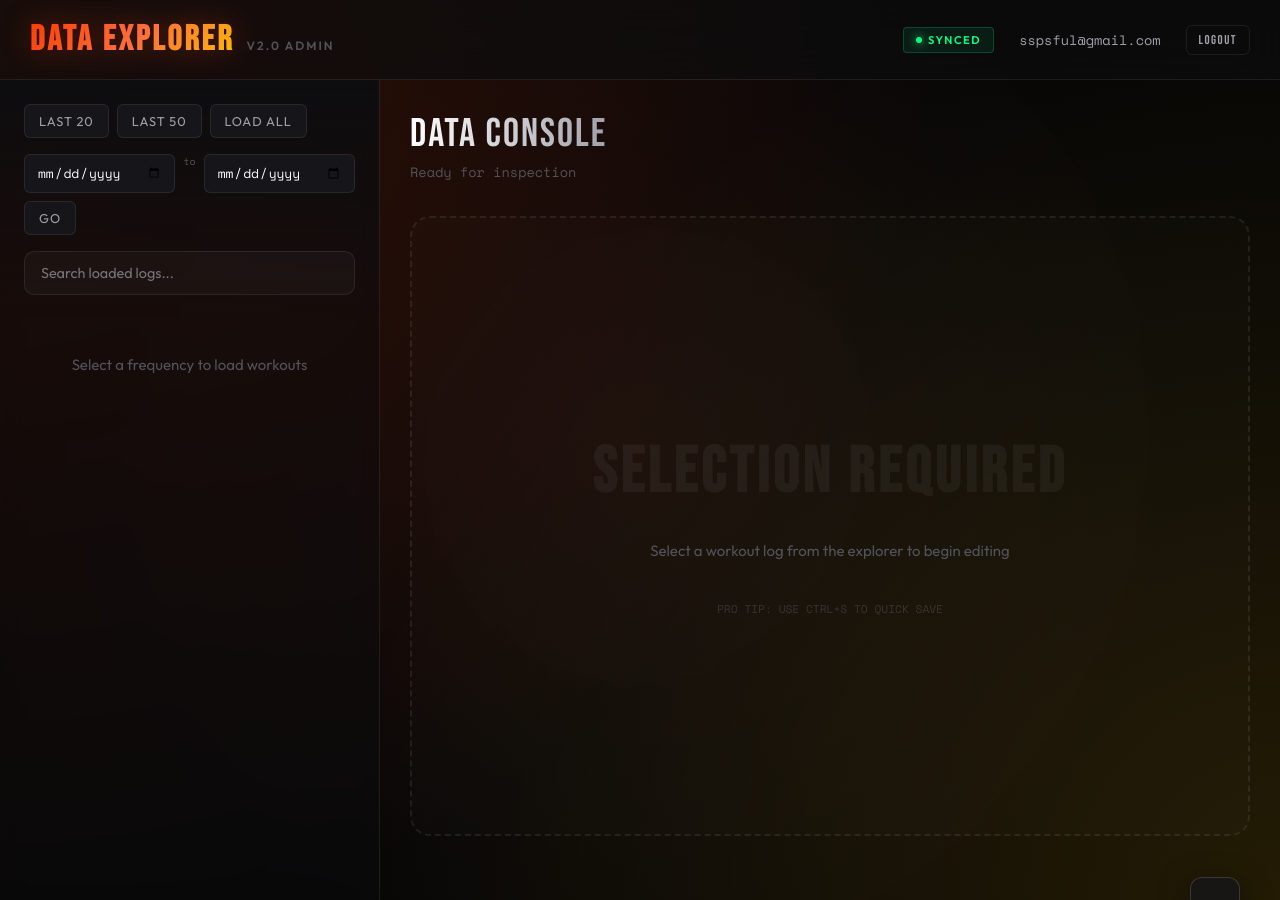
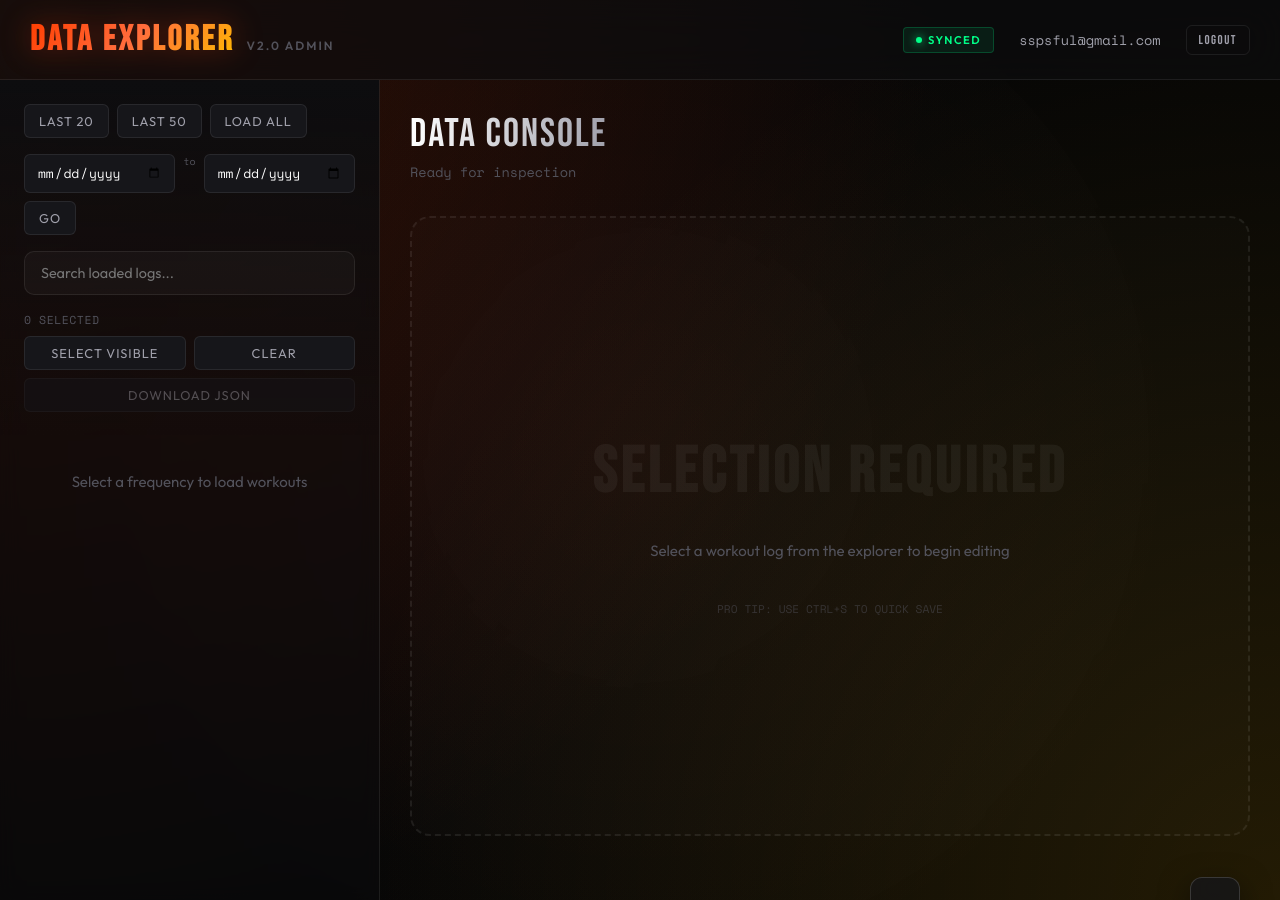
Before and after one commit to 0sps/sull1van.com, a Jekyll site: the page workouts/data.html, which Jekyll copies as it is, in a window 1280 px wide. Built offline with Jekyll 4.4.1, drawn with Linux system fonts in a browser that asks for light colours; comment, search, counter and statistics services are not loaded.

Commit message:
fix ui for export data in data.ht,l

```diff
--- a/workouts/data.html
+++ b/workouts/data.html
@@ -259,6 +259,16 @@
             box-shadow: 0 4px 15px var(--accent-glow);
         }
 
+        .btn-tool:disabled {
+            opacity: 0.45;
+            cursor: not-allowed;
+            background: var(--bg-tertiary);
+            border-color: var(--border);
+            color: var(--text-secondary);
+            transform: none;
+            box-shadow: none;
+        }
+
         .date-input {
             background: var(--bg-tertiary);
             border: 1px solid var(--border);
@@ -339,6 +349,72 @@
 
         .log-item.active::before {
             opacity: 1;
+        }
+
+        .log-item.selected {
+            border-color: rgba(0, 255, 136, 0.45);
+            background: rgba(0, 255, 136, 0.05);
+        }
+
+        .log-item.selected::after {
+            content: '';
+            position: absolute;
+            inset: 0;
+            border: 1px solid rgba(0, 255, 136, 0.18);
+            border-radius: 12px;
+            pointer-events: none;
+        }
+
+        .selection-toolbar {
+            display: grid;
+            grid-template-columns: repeat(2, minmax(0, 1fr));
+            gap: 8px;
+            align-items: center;
+        }
+
+        .selection-count {
+            grid-column: 1 / -1;
+            color: var(--text-muted);
+            font-family: 'Space Mono', monospace;
+            font-size: 0.72rem;
+            letter-spacing: 0.5px;
+            text-transform: uppercase;
+        }
+
+        .selection-toolbar .btn-tool {
+            width: 100%;
+            padding: 8px 10px;
+        }
+
+        #downloadSelectedBtn {
+            grid-column: 1 / -1;
+        }
+
+        .log-select {
+            appearance: none;
+            -webkit-appearance: none;
+            width: 18px;
+            height: 18px;
+            border: 1px solid var(--border-bright);
+            border-radius: 4px;
+            background: rgba(255, 255, 255, 0.04);
+            cursor: pointer;
+            display: grid;
+            place-items: center;
+            flex: 0 0 auto;
+        }
+
+        .log-select:checked {
+            background: var(--success);
+            border-color: var(--success);
+        }
+
+        .log-select:checked::before {
+            content: '✓';
+            color: #000;
+            font-size: 0.75rem;
+            font-weight: 900;
+            line-height: 1;
         }
 
         .log-item-date {
@@ -841,6 +917,13 @@
                 </div>
                 <input type="text" id="logSearch" class="search-box" placeholder="Search loaded logs..."
                     oninput="filterLogs()">
+                <div class="selection-toolbar">
+                    <div id="selectionCount" class="selection-count">0 selected</div>
+                    <button class="btn-tool" onclick="selectVisibleLogs()">Select Visible</button>
+                    <button class="btn-tool" onclick="clearSelectedLogs()">Clear</button>
+                    <button class="btn-tool" id="downloadSelectedBtn" onclick="downloadSelectedLogs()" disabled>Download
+                        JSON</button>
+                </div>
             </div>
             <div id="logList">
                 <div style="padding: 20px; text-align: center; color: var(--text-muted);">
@@ -1010,6 +1095,29 @@
             el.className = `sync-status ${status.toLowerCase()}`;
         }
 
+        function escapeHtml(value) {
+            return String(value ?? '').replace(/[&<>"']/g, char => ({
+                '&': '&amp;',
+                '<': '&lt;',
+                '>': '&gt;',
+                '"': '&quot;',
+                "'": '&#39;'
+            }[char]));
+        }
+
+        function escapeJsString(value) {
+            return String(value ?? '').replace(/\\/g, '\\\\').replace(/'/g, "\\'");
+        }
+
+        function updateSelectionControls() {
+            const count = selectedLogIds.size;
+            const countEl = document.getElementById('selectionCount');
+            const downloadBtn = document.getElementById('downloadSelectedBtn');
+
+            countEl.textContent = `${count} selected`;
+            downloadBtn.disabled = count === 0;
+        }
+
         window.setActive = function (btn) {
             document.querySelectorAll('.btn-tool').forEach(b => b.classList.remove('active'));
             btn.classList.add('active');
@@ -1026,6 +1134,7 @@
 
                 const snapshot = await getDocs(q);
                 currentLogs = snapshot.docs.map(doc => ({ id: doc.id, ...doc.data() }));
+                selectedLogIds.clear();
 
                 renderLogList(currentLogs);
                 showToast(`Loaded ${currentLogs.length} logs`);
@@ -1061,6 +1170,7 @@
 
                 const snapshot = await getDocs(q);
                 currentLogs = snapshot.docs.map(doc => ({ id: doc.id, ...doc.data() }));
+                selectedLogIds.clear();
 
                 renderLogList(currentLogs);
                 showToast(`Found ${currentLogs.length} logs`);
@@ -1074,26 +1184,34 @@
 
         function renderLogList(logs) {
             const list = document.getElementById('logList');
+            lastRenderedLogs = logs;
+            updateSelectionControls();
+
             if (logs.length === 0) {
                 list.innerHTML = '<div style="padding: 20px; text-align: center; color: var(--text-muted);">No logs found matching criteria</div>';
                 return;
             }
 
             list.innerHTML = logs.map(log => {
+                const logId = log.id.toString();
+                const safeId = escapeHtml(logId);
+                const jsId = escapeHtml(escapeJsString(logId));
+                const isSelected = selectedLogIds.has(logId);
                 const date = new Date(log.date);
                 const dateStr = date.toLocaleDateString('en-US', { weekday: 'short', month: 'short', day: 'numeric' });
                 const timeStr = date.toLocaleTimeString('en-US', { hour: '2-digit', minute: '2-digit' });
 
                 return `
-                    <div class="log-item ${activeLogId === log.id ? 'active' : ''}" onclick="selectLog('${log.id}')">
+                    <div class="log-item ${activeLogId?.toString() === logId ? 'active' : ''} ${isSelected ? 'selected' : ''}" data-log-id="${safeId}" onclick="selectLog('${jsId}')">
                         <div class="log-item-date">
                             ${dateStr}
                             <span class="log-item-time">${timeStr}</span>
                         </div>
                         <div class="log-item-info">
-                            <span class="log-item-name">${log.workoutName || 'Unknown Workout'}</span>
+                            <span class="log-item-name">${escapeHtml(log.workoutName || 'Unknown Workout')}</span>
+                            <input type="checkbox" class="log-select" aria-label="Select ${escapeHtml(log.workoutName || 'workout log')}" ${isSelected ? 'checked' : ''} onclick="event.stopPropagation()" onchange="toggleLogSelection(event, '${jsId}')">
                         </div>
-                        <div class="log-item-id"># ${log.id}</div>
+                        <div class="log-item-id"># ${safeId}</div>
                     </div>
                 `;
             }).join('');
@@ -1102,11 +1220,60 @@
         window.filterLogs = function () {
             const query = document.getElementById('logSearch').value.toLowerCase();
             const filtered = currentLogs.filter(log =>
-                log.workoutName?.toLowerCase().includes(query) ||
-                log.id.toString().includes(query) ||
-                log.date.includes(query)
+                String(log.workoutName ?? '').toLowerCase().includes(query) ||
+                log.id.toString().toLowerCase().includes(query) ||
+                String(log.date ?? '').toLowerCase().includes(query)
             );
             renderLogList(filtered);
+        }
+
+        window.toggleLogSelection = function (event, id) {
+            const logId = id.toString();
+            if (event.target.checked) selectedLogIds.add(logId);
+            else selectedLogIds.delete(logId);
+
+            const row = event.target.closest('.log-item');
+            if (row) row.classList.toggle('selected', event.target.checked);
+            updateSelectionControls();
+        }
+
+        window.selectVisibleLogs = function () {
+            if (lastRenderedLogs.length === 0) {
+                showToast("No visible logs to select", "error");
+                return;
+            }
+
+            lastRenderedLogs.forEach(log => selectedLogIds.add(log.id.toString()));
+            renderLogList(lastRenderedLogs);
+        }
+
+        window.clearSelectedLogs = function () {
+            selectedLogIds.clear();
+            renderLogList(lastRenderedLogs);
+        }
+
+        window.downloadSelectedLogs = function () {
+            const selectedLogs = currentLogs.filter(log => selectedLogIds.has(log.id.toString()));
+
+            if (selectedLogs.length === 0) {
+                showToast("Select at least one log", "error");
+                return;
+            }
+
+            const json = JSON.stringify(selectedLogs, null, 2);
+            const blob = new Blob([json], { type: 'application/json' });
+            const url = URL.createObjectURL(blob);
+            const link = document.createElement('a');
+            const dateStamp = new Date().toISOString().slice(0, 10);
+
+            link.href = url;
+            link.download = `selected-workout-logs-${dateStamp}.json`;
+            document.body.appendChild(link);
+            link.click();
+            link.remove();
+            URL.revokeObjectURL(url);
+
+            showToast(`Downloaded ${selectedLogs.length} selected logs`);
         }
 
         window.selectLog = function (id) {
```
Also changed, not shown: other parts of workouts/data.html (+3 -1 lines), 1 other file.
